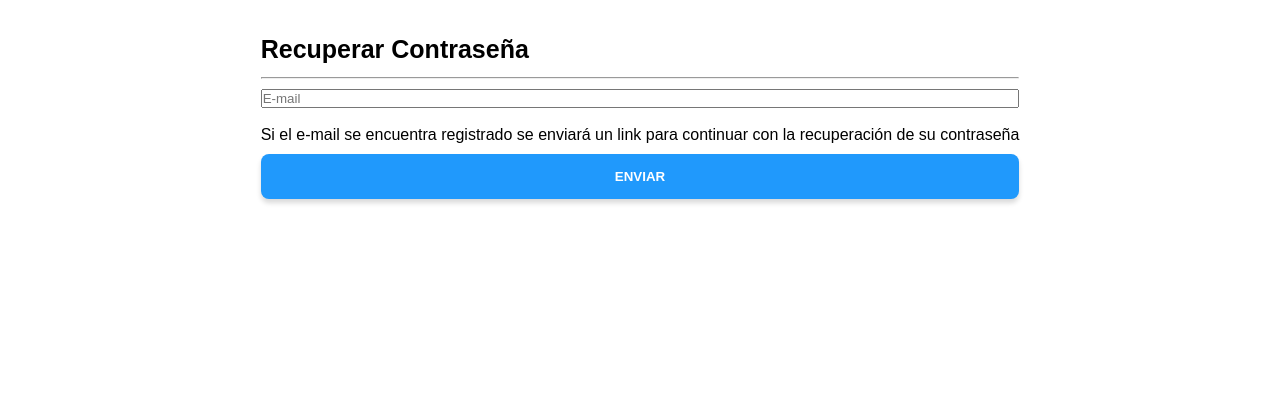
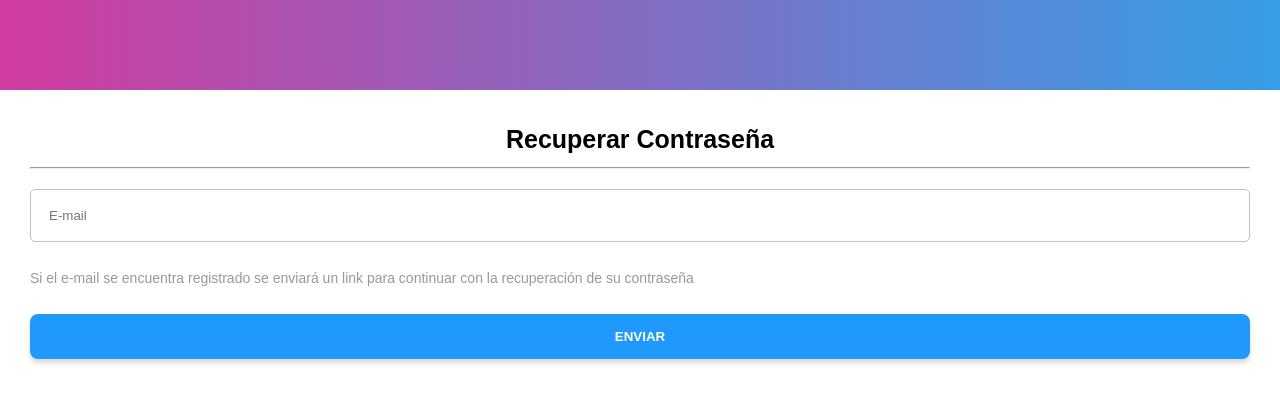
Before and after one commit to Davisson-Adriel/proyectohtml, a plain HTML site: page HTML/recontra.html in a window 1280 px wide. Drawn offline with Linux system fonts and the light colour scheme.

Commit message:
feat: :sparkles: CSS Recuperar Contraseña
Se agrega la estructura CSS a la pagina Recuperar contraseña

```diff
--- a/CSS/style.css
+++ b/CSS/style.css
@@ -101,3 +101,10 @@
   padding: 45px;
   text-align: center;
 }
+
+p {
+  font-weight:lighter;
+  color: rgb(154, 153, 153);
+  text-align: left;
+  font-size: 14px;
+}
--- a/HTML/recontra.html
+++ b/HTML/recontra.html
@@ -7,19 +7,25 @@
     <link rel="stylesheet" href="/CSS/style.css">
 </head>
 <body>
-    <header>
+    <section class="registro-container">
 
-    </header>
+    <div class="header">
 
-    <section class="formulario">
+    </div>
 
-        <h1>Recuperar Contraseña</h1>
-        <hr>
-        <input type="email" name="email" placeholder="E-mail" required>
-        <br>
-        <p>Si el e-mail se encuentra registrado se enviará un link para continuar con la recuperación de su contraseña</p>
-        <button type="submit">ENVIAR</button>
+        <div class="formulario">
 
+            <h1>Recuperar Contraseña</h1>
+            <hr>
+            <form>
+                <input type="email" name="email" placeholder="E-mail" required>
+                <br>
+                <br>
+                <p>Si el e-mail se encuentra registrado se enviará un link para continuar con la recuperación de su contraseña</p>
+                <br>
+                <button type="submit">ENVIAR</button>
+            </form>
+        </div>
     </section>
 
 </body>
```
